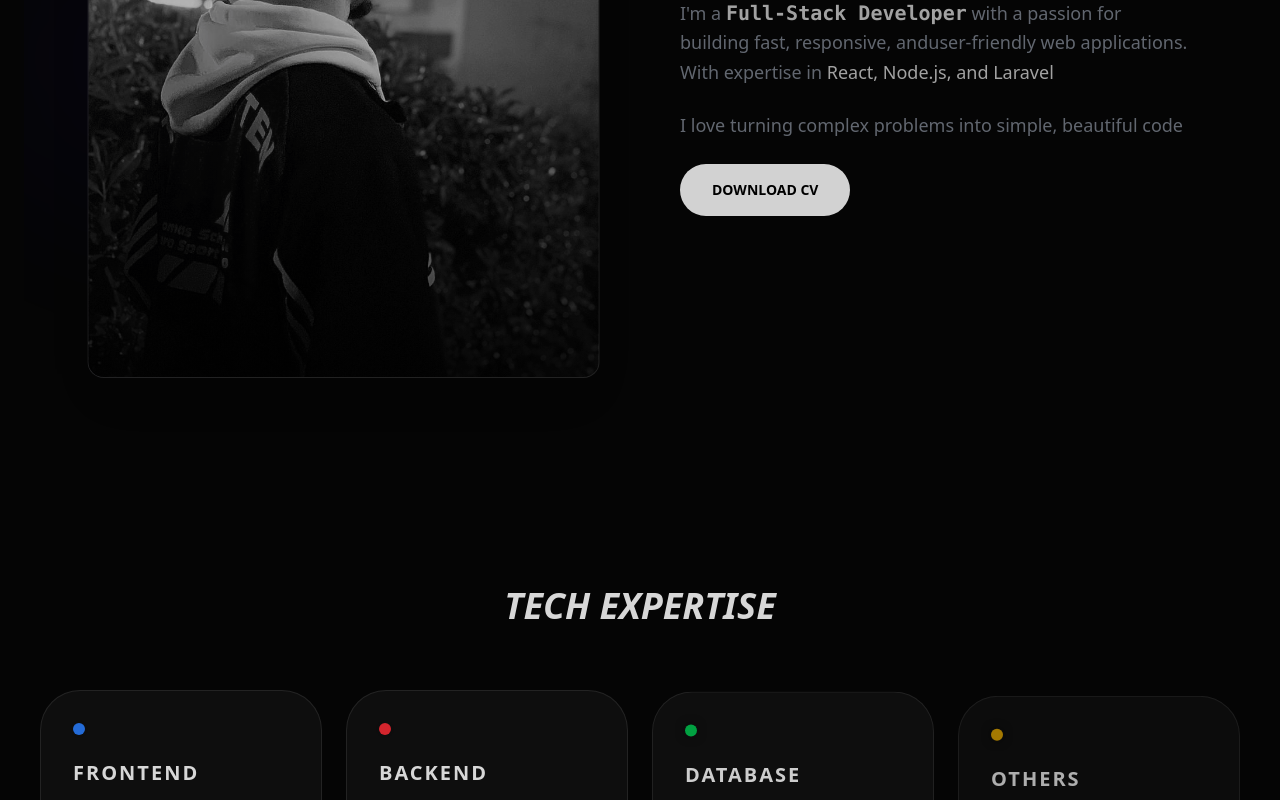
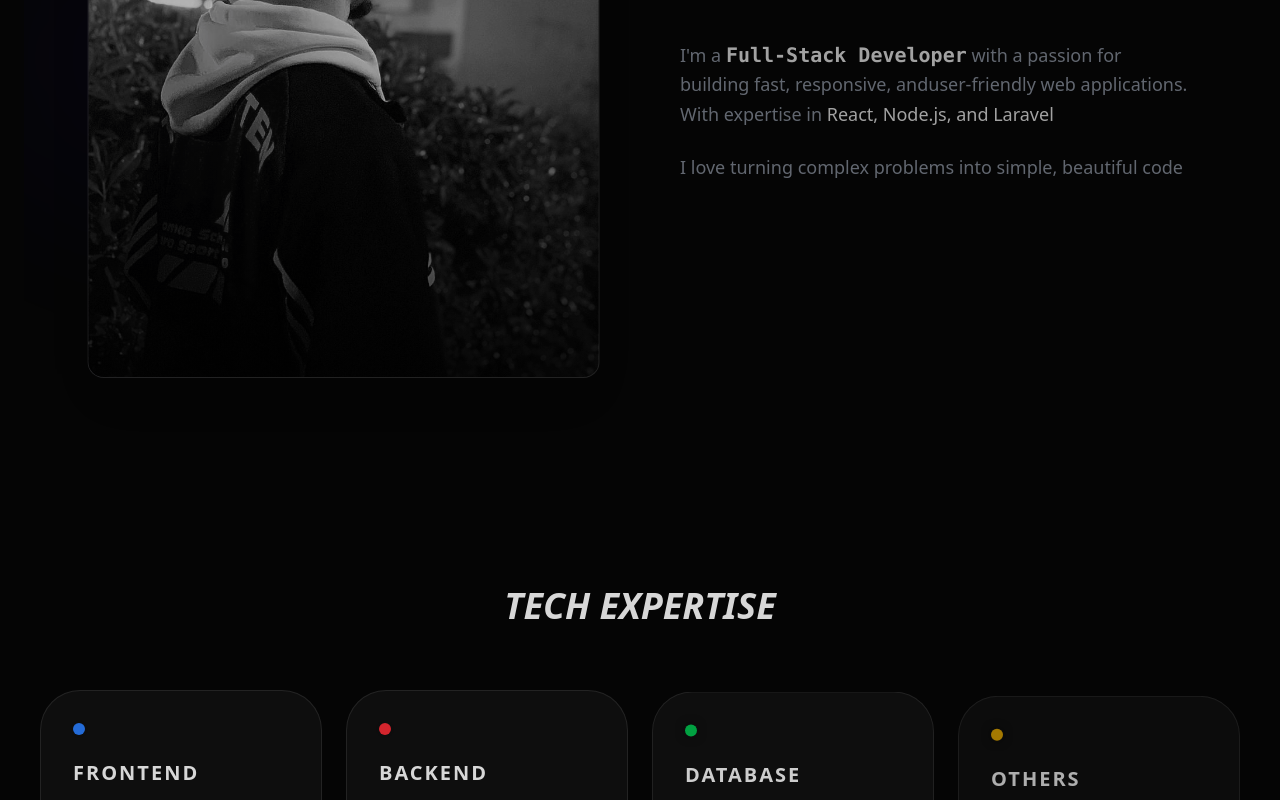
Before and after one commit to aymensiraj/myportfolio, a React (Vite) app: page / in a window 1280 px wide. Shown: the part 1190-1990 px from the top of the page. Built offline with nearby package versions, Linux system fonts and the light colour scheme.

Commit message:
add logo and title

```diff
--- a/index.html
+++ b/index.html
@@ -2,9 +2,9 @@
 <html lang="en">
   <head>
     <meta charset="UTF-8" />
-    <link rel="icon" type="image/svg+xml" href="/vite.svg" />
+    <link rel="icon"  type="image/svg+xml" href="/src/assets/logo-dot.png" />
     <meta name="viewport" content="width=device-width, initial-scale=1.0" />
-    <title>vite-project</title>
+    <title>portfolio</title>
   </head>
   <body>
     <div id="root"></div>
--- a/src/components/about.jsx
+++ b/src/components/about.jsx
@@ -59,16 +59,7 @@
           </MotionDiv>
 
 
-          <MotionDiv
-            initial={{ opacity: 0 }}
-            whileInView={{ opacity: 1 }}
-            viewport={{ once: true }}
-            transition={{ delay: 0.4 }}
-          >
-            <button className="cursor-pointer px-8 py-4 bg-white text-black font-bold text-sm rounded-full hover:bg-indigo-600 hover:text-white transition-all duration-300 transform hover:scale-105 active:scale-95">
-              DOWNLOAD CV
-            </button>
-          </MotionDiv>
+
         </div>
       </div>
     </section>
```
Also changed, not shown: src/assets/logo-dot.png (added).
